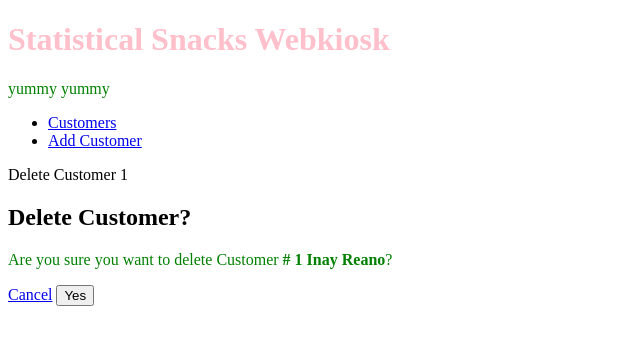
After one commit to arstinr/CSCI22Final, a Django app: template statisticalsnacks/webkiosk/templates/webkiosk/customer_delete.html in a window 1280 px wide. The commit adds this page. Shown: the top 345 px of the page, without its empty margins (0-640 px from the left). Run offline with Django 4.2, Linux system fonts and the light colour scheme; the template is opened without the code that fills it: values that come from a table or form of the project are taken from there, others are empty; data comes from the database, SQL or seed files in the repository.

Commit message:
Customer delete template

```diff
--- /dev/null
+++ b/statisticalsnacks/webkiosk/templates/webkiosk/customer_delete.html
@@ -0,0 +1,14 @@
+{% extends 'webkiosk/base_template.html' %}
+
+{% block pagetitle %} Delete Customer {{customer.id}} {% endblock %}
+
+{% block maincontent %}
+<h2>Delete Customer?</h2>
+    {% csrf_token %}
+    <p>Are you sure you want to delete Customer
+        <b># {{ customer.id }} {{customer.firstname}} {{customer.lastname}}</b>?
+    </p>
+    <a href="{% url 'webkiosk:customer-list' customer.id %}">Cancel</a>
+    <input type="submit" value="Yes">
+
+{% endblock %}
--- a/statisticalsnacks/webkiosk/templates/webkiosk/customer_list.html
+++ b/statisticalsnacks/webkiosk/templates/webkiosk/customer_list.html
@@ -6,7 +6,11 @@
 <h2>Customers</h2>
 <ul>
     {% for customer in customerlist %}
-        <li>#{{customer.id}} - {{ customer.firstname}} {{customer.lastname}} | <a href="{% url 'webkiosk:customer-details' customer.id %}">More Info</a> | <a href="{% url 'webkiosk:customer-edit' customer.id %}">Edit Name</a></li>
+        <li>#{{customer.id}} - {{ customer.firstname}} {{customer.lastname}} |
+            <a href="{% url 'webkiosk:customer-details' customer.id %}">More Info</a> |
+            <a href="{% url 'webkiosk:customer-edit' customer.id %}">Edit Name</a> |
+            <a href="{% url 'webkiosk:customer-delete' customer.id %}">Delete</a>
+        </li>
     {% endfor %}
 </ul>
 
```
